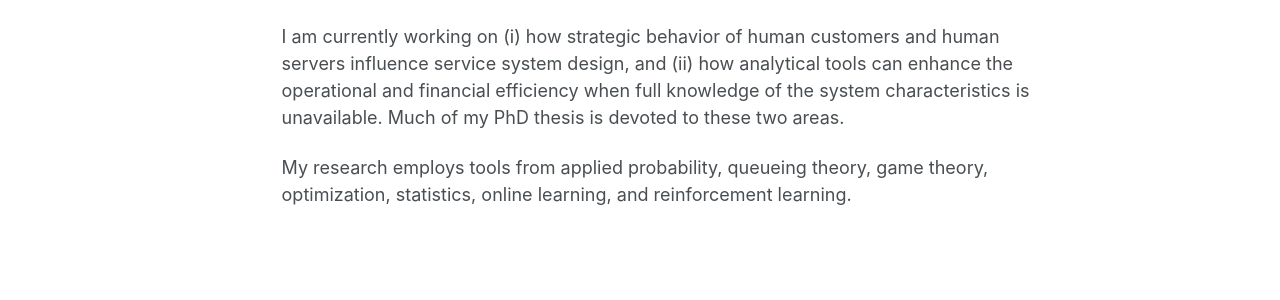
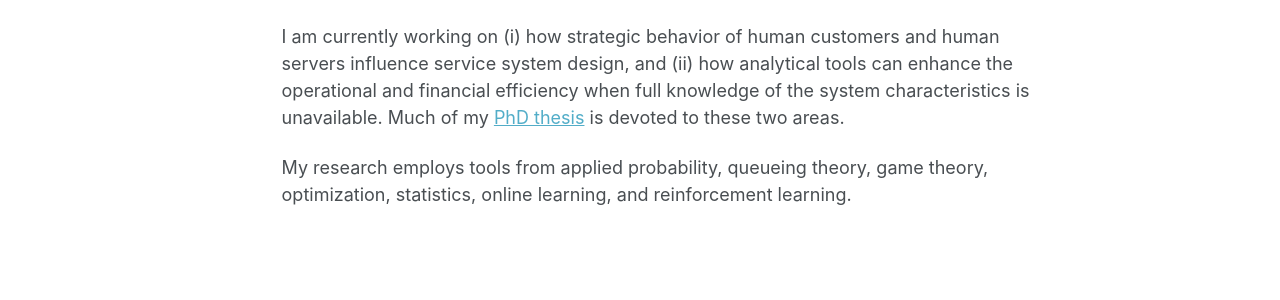
Before and after one commit to alicemengqi/site, a Jekyll site: the page built from _pages/about.md, in a window 1280 px wide and 968 px high. Shown: the part 547-847 px from the top of the window. Built offline with Jekyll 4.4.1, drawn with Linux system fonts in a browser that asks for light colours; part of the change alters nothing that is shown.

```diff
--- a/_pages/about.md
+++ b/_pages/about.md
@@ -15,6 +15,6 @@ Welcome! My name is Yueyang Zhong (Pronounced: [Yoo-eh-yahng Johng](https://tran
 # Research Interests
 My primary research interests are in behavior-aware and socially-aware stochastic modeling and optimization of human-centered service systems. Broadly, the goal is to provide actionable policy recommendations to improve system efficiency and outcomes.
 
-I am currently working on (i) how strategic behavior of human customers and human servers influence service system design, and (ii) how analytical tools can enhance the operational and financial efficiency when full knowledge of the system characteristics is unavailable. Much of my PhD thesis is devoted to these two areas.
+I am currently working on (i) how strategic behavior of human customers and human servers influence service system design, and (ii) how analytical tools can enhance the operational and financial efficiency when full knowledge of the system characteristics is unavailable. Much of my [PhD thesis](https://yzhong0.github.io/yueyangzhong/files/Dissertation_YueyangZhong_revision.pdf) is devoted to these two areas.
 
 My research employs tools from applied probability, queueing theory, game theory, optimization, statistics, online learning, and reinforcement learning.
```
